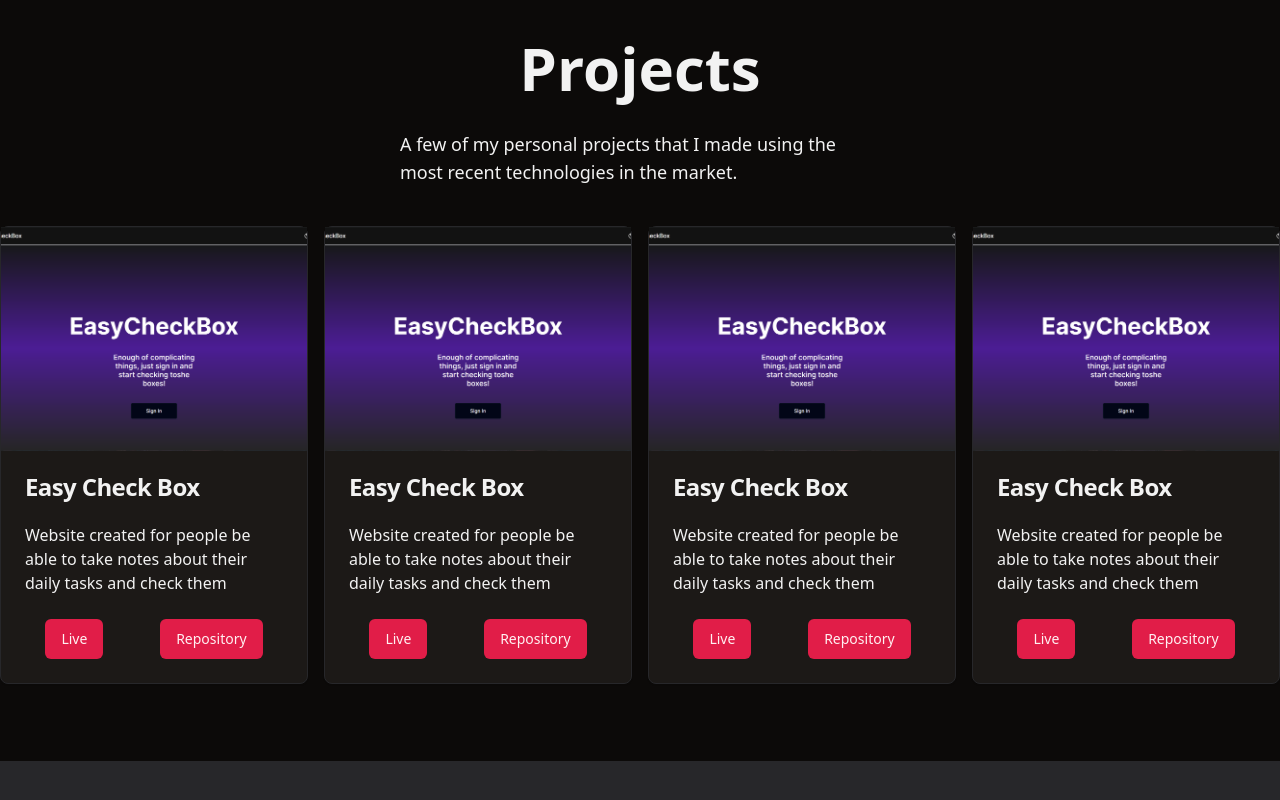
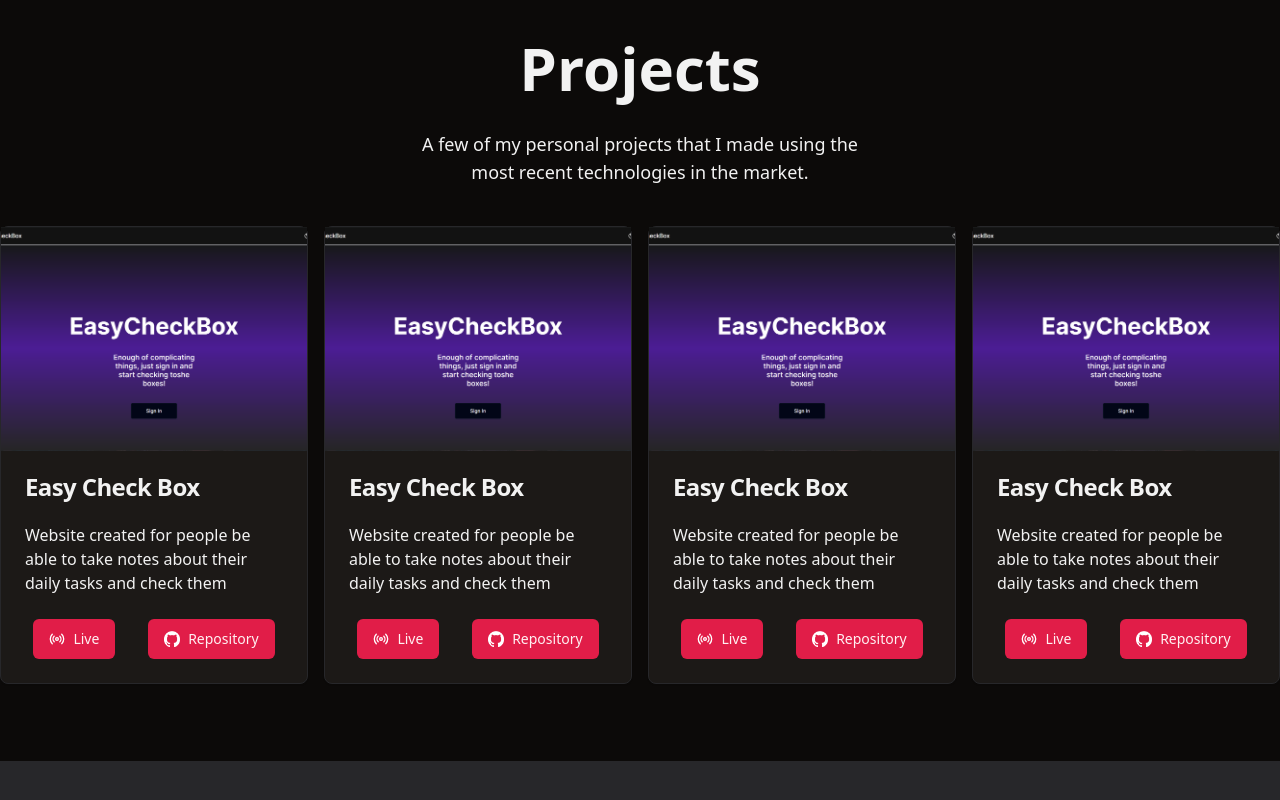
Before and after one commit to joaovitorscr/joaovitorscr.com, a React (Vite) app: page / in a window 1280 px wide. Shown: the part 2479-3279 px from the top of the page. Built offline with nearby package versions, Linux system fonts and the light colour scheme.

Commit message:
FEAT: Added icons to ProjectCard buttons

```diff
--- a/src/components/sections/Projects/ProjectCard.tsx
+++ b/src/components/sections/Projects/ProjectCard.tsx
@@ -1,3 +1,4 @@
+import { Button } from '@/components/ui/button'
 import {
   Card,
   CardContent,
@@ -7,7 +8,8 @@ import {
 } from '@/components/ui/card'
 
 import easy from '@/assets/easy.png'
-import { Button } from '@/components/ui/button'
+import githubIcon from '@/assets/github.png'
+import liveIcon from '@/assets/live.svg'
 
 export default function ProjectCard() {
   return (
@@ -23,8 +25,14 @@ export default function ProjectCard() {
         </p>
       </CardContent>
       <CardFooter className="flex justify-around space-x-4">
-        <Button type="button">Live</Button>
-        <Button type="button">Repository</Button>
+        <Button type="button" className="flex items-center">
+          <img className="w-4 h-4 mr-2" src={liveIcon} alt="Live" />
+          <span>Live</span>
+        </Button>
+        <Button type="button" className="flex items-center">
+          <img className="w-4 h-4 mr-2" src={githubIcon} alt="GitHub" />
+          <span>Repository</span>
+        </Button>
       </CardFooter>
     </Card>
   )
--- a/src/components/sections/Projects/index.tsx
+++ b/src/components/sections/Projects/index.tsx
@@ -7,7 +7,7 @@ export default function Projects() {
       <Container>
         <div className="flex flex-col justify-center items-center">
           <h2 className="text-6xl font-bold">Projects</h2>
-          <p className="max-w-[480px] mt-8 font-medium text-lg">
+          <p className="max-w-[480px] mt-8 font-medium text-lg text-center">
             A few of my personal projects that I made using the most recent
             technologies in the market.
           </p>
```
Also changed, not shown: src/assets/live.svg (added).
